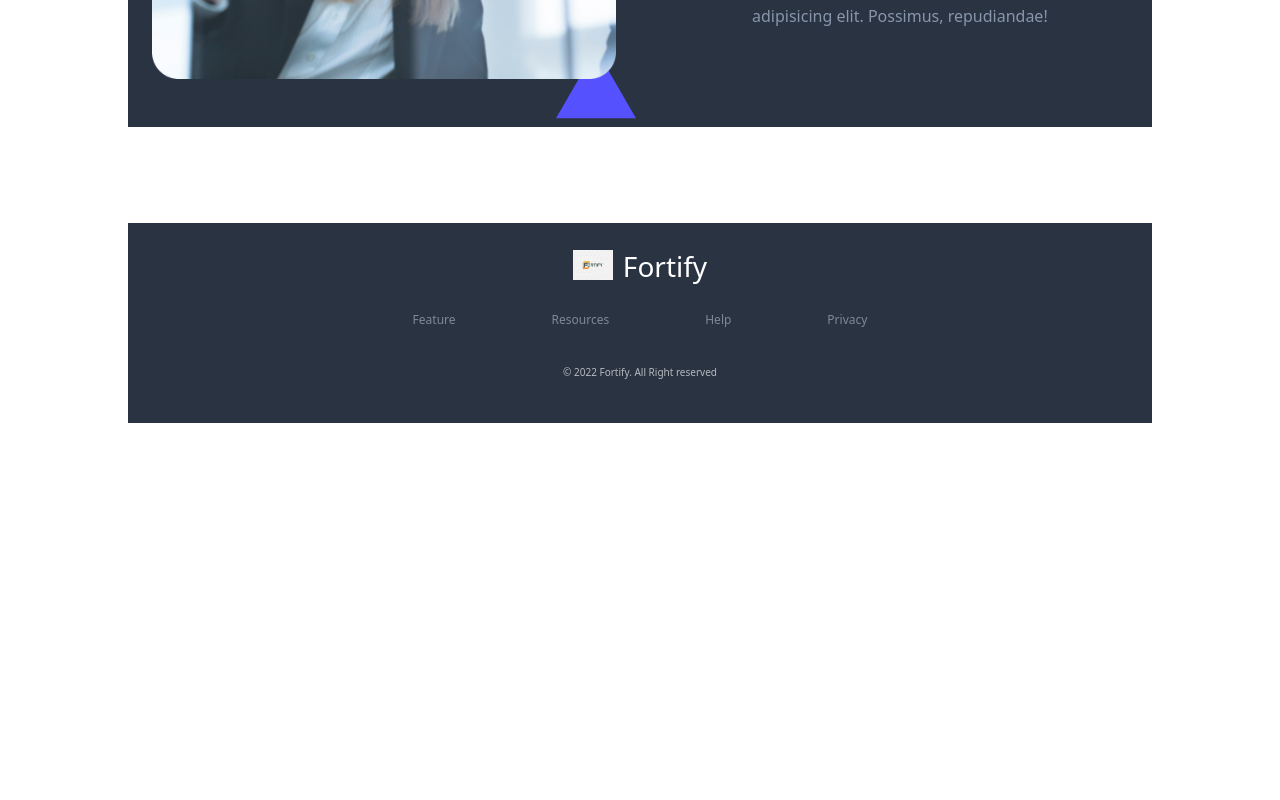
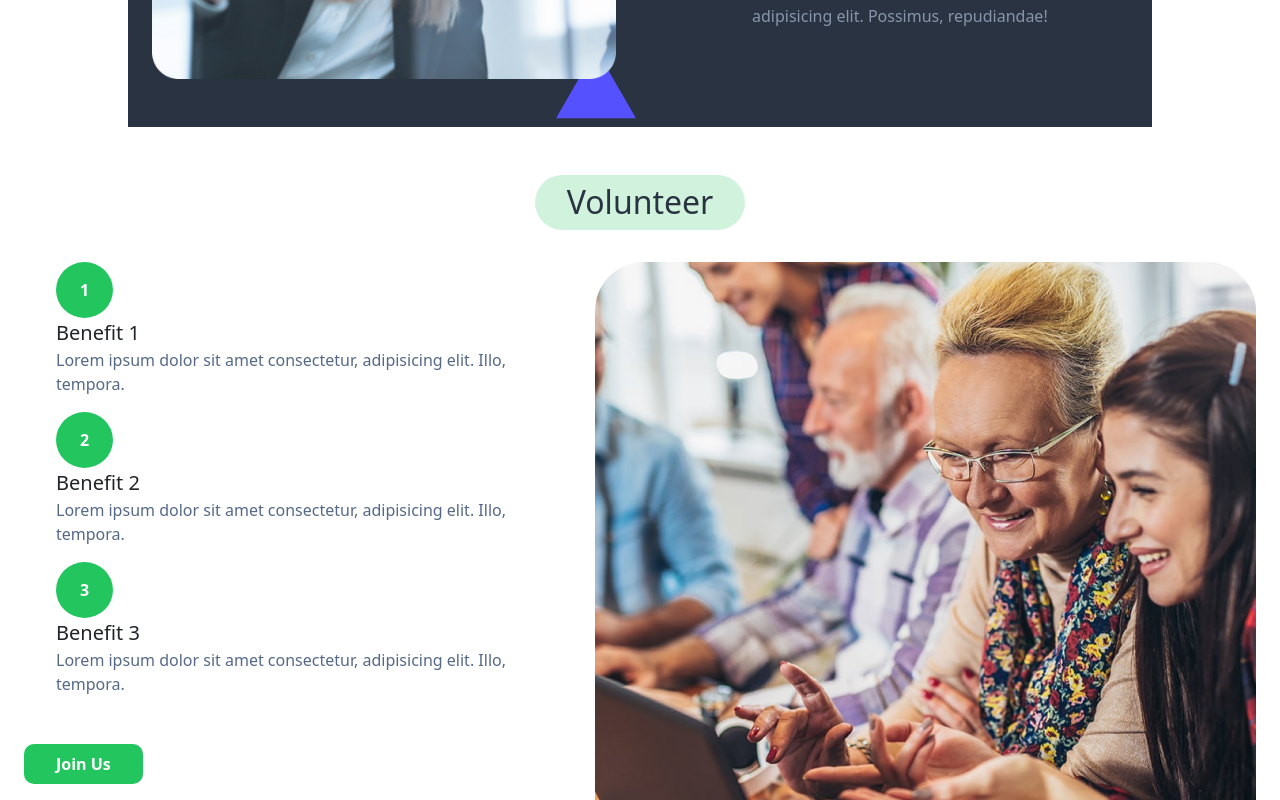
Before and after one commit to HardhatNew/Fortify, a React (Create React App) app in the folder website/front-end/fortify/: page / in a window 1280 px wide. Shown: the part 2680-3480 px from the top of the page. Before the commit the page ends 3103 px from the top, so only its background shows below. Built offline with nearby package versions, Linux system fonts and the light colour scheme.

Commit message:
Volunteer section

```diff
--- a/website/front-end/fortify/src/component/homepage/Volunteer.js
+++ b/website/front-end/fortify/src/component/homepage/Volunteer.js
@@ -6,8 +6,41 @@ More details goes here....
 what the from about
 what supposed to do
 */
+import volunteerImage from "../../images/volunteer-image.png";
 
 const Volunteer = () => {
-  return <div className="volunteerSection"></div>
+  return <div className="volunteerSection">
+    <div style={{
+      textAlign: "center",
+    }}>
+    <h2>Volunteer</h2>
+    </div>
+
+    <div className="volunteer-grid">
+    <article>
+      <ul>
+        <li className="number">1</li>
+        <li className="list-heading">Benefit 1</li>
+        <li className="list-description">Lorem ipsum dolor sit amet consectetur, adipisicing elit. Illo, tempora.</li>
+      </ul>
+      <ul>
+        <li className="number">2</li>
+        <li className="list-heading">Benefit 2</li>
+        <li className="list-description">Lorem ipsum dolor sit amet consectetur, adipisicing elit. Illo, tempora.</li>
+      </ul>
+      <ul>
+        <li className="number">3</li>
+        <li className="list-heading">Benefit 3</li>
+        <li className="list-description">Lorem ipsum dolor sit amet consectetur, adipisicing elit. Illo, tempora.</li>
+      </ul>
+
+      <button className="btn-green">Join Us</button>
+    </article>
+
+    <article>
+      <img src={volunteerImage} alt="" />
+    </article>
+    </div>
+  </div>
 }
 export default Volunteer
```
